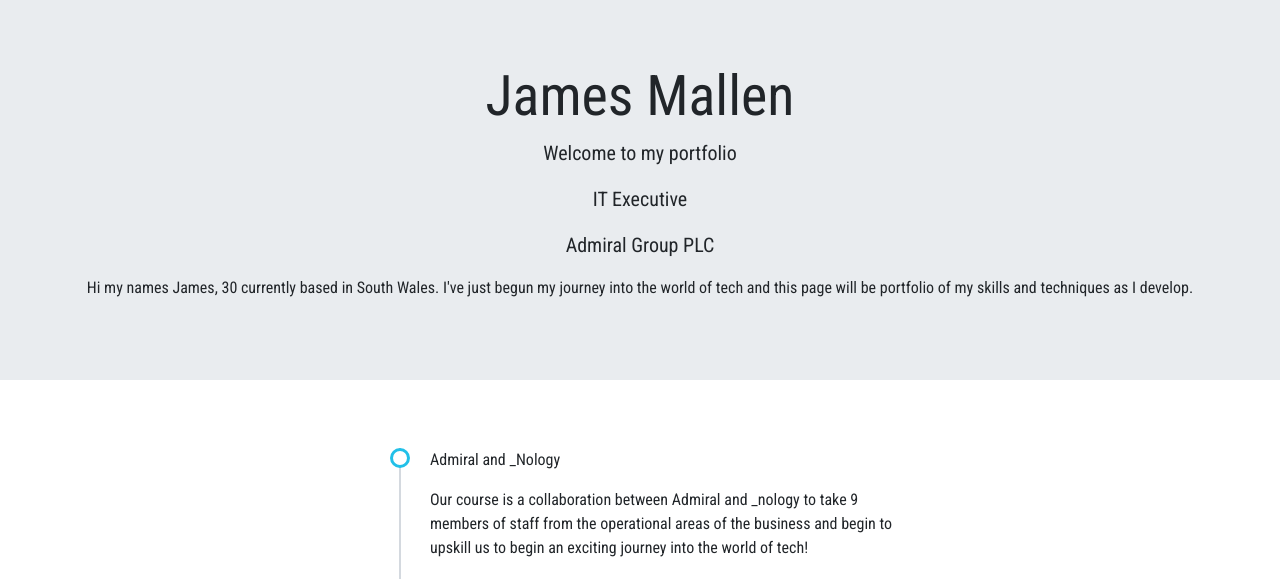
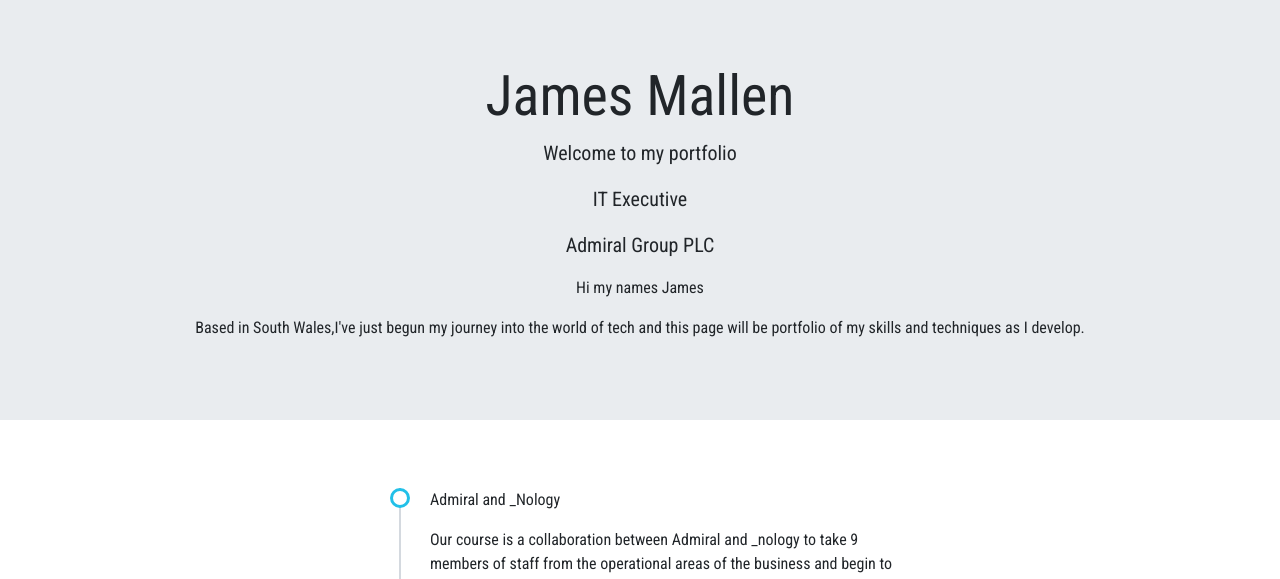
Before and after one commit to jmgithub1/PortfolioProject.io, a PHP site: page / in a window 1280 px wide. Shown: the part 69-648 px from the top of the page. Run offline with PHP 8.4, Linux system fonts and the light colour scheme.

Commit message:
formate changes

```diff
--- a/index.html
+++ b/index.html
@@ -41,7 +41,8 @@
                 <p class="lead">Welcome to my portfolio</p>
                 <p  class="lead">IT Executive</p>
                 <p class="lead">Admiral Group PLC</p>
-                <p>Hi my names James, 30 currently based in South Wales. I've just begun my journey into the world of tech and this page will be portfolio of my skills and techniques as I develop.</p>
+                <p>Hi my names James</p>
+                <p>Based in South Wales,I've just begun my journey into the world of tech and this page will be portfolio of my skills and techniques as I develop.</p>
             </div>
         </header>
         <div class="container mt-5 mb-5">
--- a/style.css
+++ b/style.css
@@ -60,7 +60,7 @@
 
 .JavaGame{
     padding-top: 10px;
-    height: 400px;
+    height: 800px;
     background-image: url("images/ilya-pavlov-OqtafYT5kTw-unsplash\ \(1\).jpg");
     color: white;
     background-size: cover;
```
